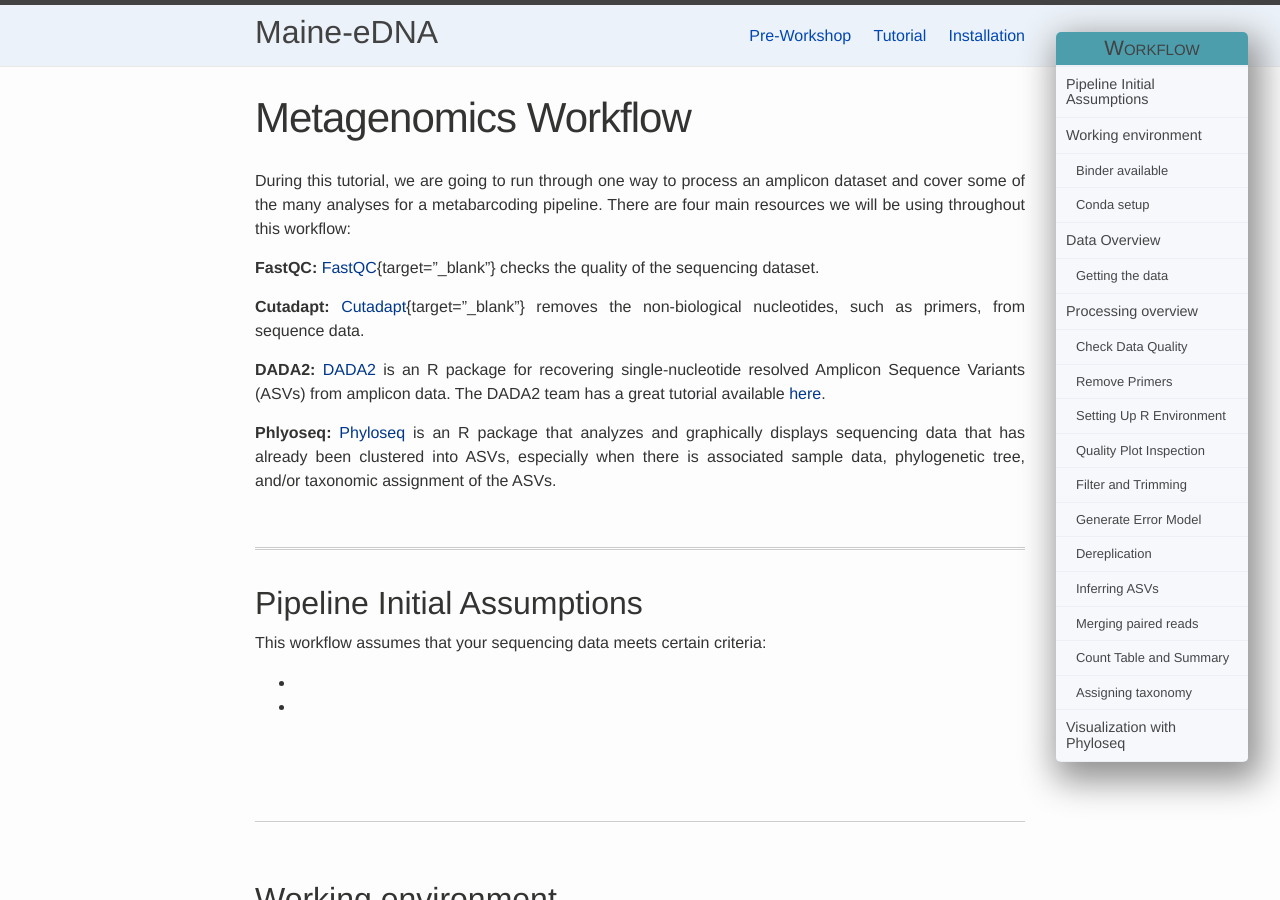
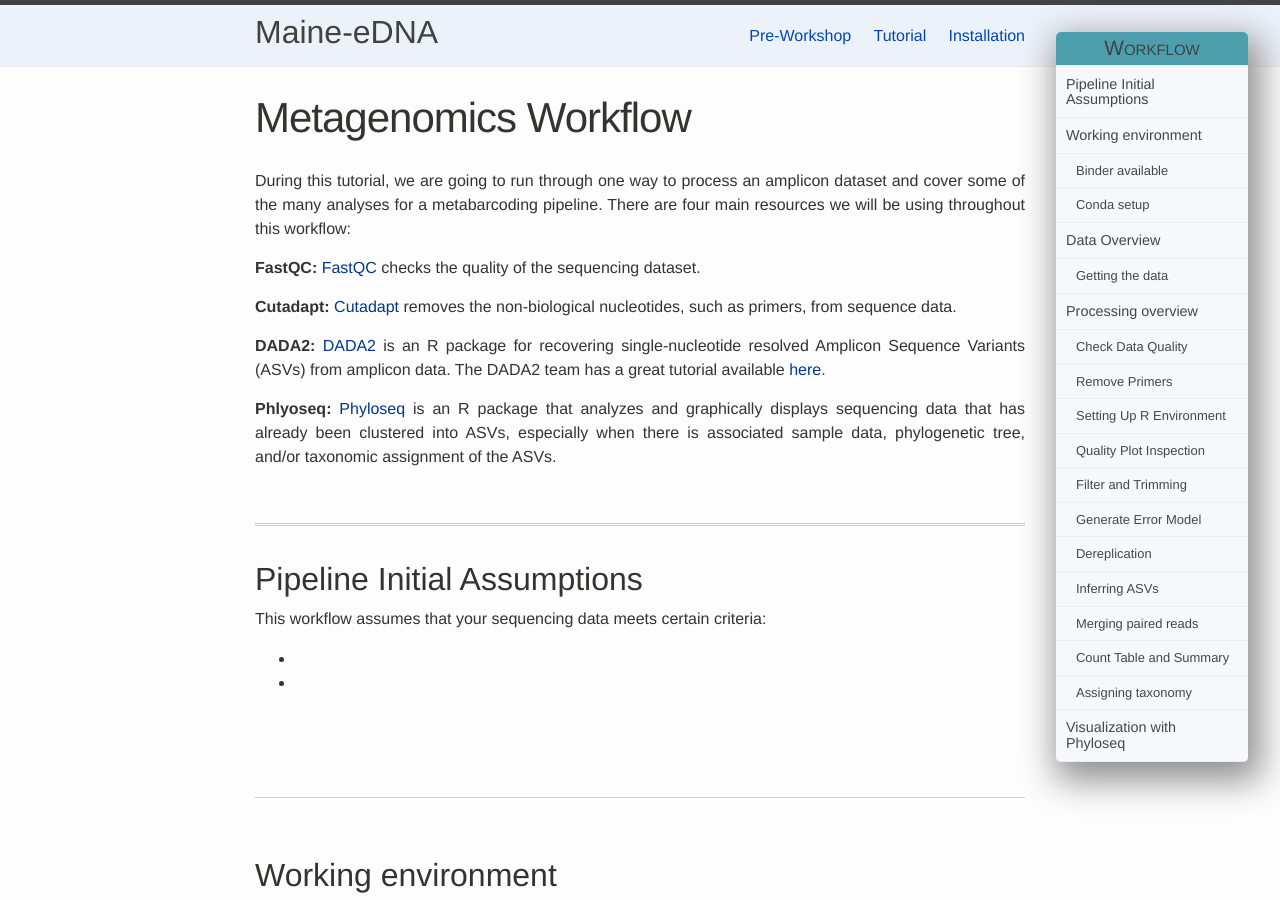
Before and after one commit to Maine-eDNA/Maine-eDNA.github.io, a Jekyll site: the page built from Tutorial/index.md, in a window 1280 px wide and 900 px high. Built offline with Jekyll 4.4.1, drawn with Linux system fonts in a browser that asks for light colours.

Commit message:
initial draft of tutorial page

````diff
--- a/Tutorial/index.md
+++ b/Tutorial/index.md
@@ -12,9 +12,9 @@ permalink: /Tutorial/index
 
 During this tutorial, we are going to run through one way to process an amplicon dataset and cover some of the many analyses for a metabarcoding pipeline. There are four main resources we will be using throughout this workflow:
 
-**FastQC:** [FastQC](https://www.bioinformatics.babraham.ac.uk/projects/fastqc/){target="_blank"} checks the quality of the sequencing dataset.
+**FastQC:** [FastQC](https://www.bioinformatics.babraham.ac.uk/projects/fastqc/){:target="_blank"} checks the quality of the sequencing dataset.
 
-**Cutadapt:** [Cutadapt](https://cutadapt.readthedocs.io/en/stable/){target="_blank"} removes the non-biological nucleotides, such as primers, from sequence data.
+**Cutadapt:** [Cutadapt](https://cutadapt.readthedocs.io/en/stable/){:target="_blank"} removes the non-biological nucleotides, such as primers, from sequence data.
 
 **DADA2:** [DADA2](https://benjjneb.github.io/dada2/index.html){:target="_blank"} is an R package for recovering single-nucleotide resolved Amplicon Sequence Variants (ASVs) from amplicon data. The DADA2 team has a great tutorial available [here](https://benjjneb.github.io/dada2/tutorial.html){:target="_blank"}.
 
@@ -105,7 +105,8 @@ The first step we are going to do is check the quality of our data using fastqc.
 
 ***INSERT FASTQC SCREENSHOT HERE***
 
-Above is a screenshot of the fastqc result for the forward and reverse files of two of the samples from our Highland Lake dataset. ***FILL IN WITH COMMENTS ON FASTQC RESULT FOR HIGHLAND LAKE***
+Above is a screenshot of the fastqc result for the forward and reverse files of two of the samples from our Highland Lake dataset.
+***FILL IN WITH COMMENTS ON FASTQC RESULT FOR HIGHLAND LAKE***
 
 <br>
 ## Remove Primers
@@ -122,7 +123,8 @@ Our next step is to remove the primers from our sequences using cutadapt. Cutada
 - input file: file name for forward reads. `forwardinput.fq.gz`
 - output file: file name for reverse reads. `reverseinput.fq.gz`
 
-Cutadapt only works on one file at a time. Therefore, when we would like to run this operation on our entire dataset, we wrap it in a loop to do so easily. ***HOW DO WE WANT TO TALK ABOUT MAKING A FILE WITH FILENAMES, R OR COMMANDLINE?***
+Cutadapt only works on one file at a time. Therefore, when we would like to run this operation on our entire dataset, we wrap it in a loop to do so easily.
+***HOW DO WE WANT TO TALK ABOUT MAKING A FILE WITH FILENAMES, R OR COMMANDLINE?***
 
 ***CHECK THIS CODE TO MAKE SURE IT MATCHES HOW WE WOULD RUN IT FOR HIGHLAND LAKE SET***
 ```bash
````
